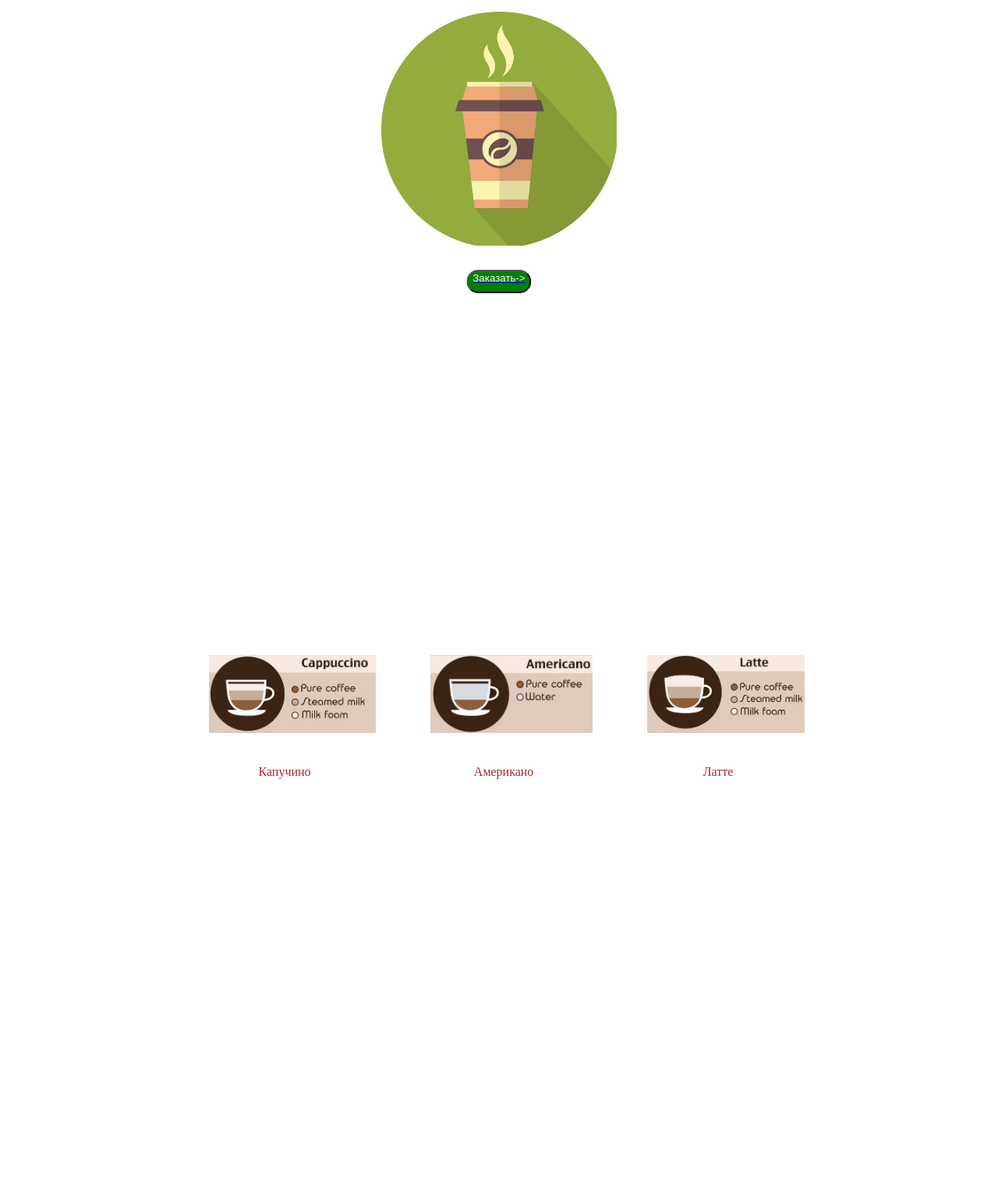
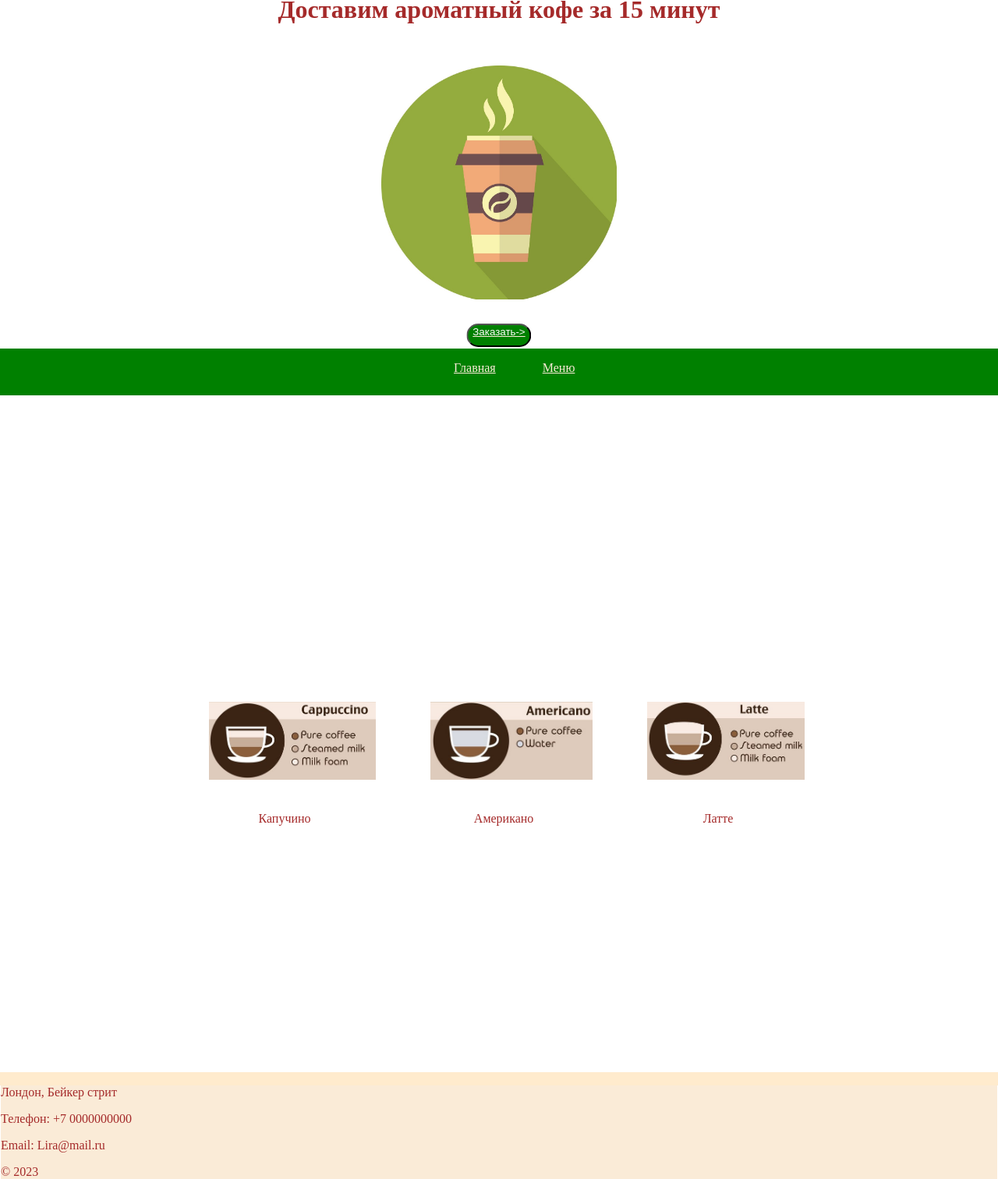
Before and after one commit to LiraUdina/cofe, a plain HTML site: page index.html in a window 1280 px wide. Shown: the part 305-1817 px from the top of the page at 78% size. Before the commit the page ends 1620 px from the top, so only its background shows below. Drawn offline with Linux system fonts and the light colour scheme.

Commit message:
Готово

```diff
--- a/index.html
+++ b/index.html
@@ -4,9 +4,15 @@
         <meta name="viewport" content="width=device-width, initial-scale=1.0, maximum-scale=1.0, user-scalable=no">
         <link href="str1.css" rel="stylesheet">
         <link rel="stylesheet" href="str2.css">
+        <link href="menu.css" rel="stylesheet">
+        <link href="podval.css" rel="stylesheet">
     </head>
+    <div class="menu"><ul>
+        <li><a href="#str1.css">Главная</a></li>
+        <li><a href="#str2.css">Меню</a></li>
+      </ul></div>
     <body>
-    <div class="block str1">
+    <div class="block str1" id="str1.css">
     <h1 class="text">Доставим ароматный кофе за 15 минут</h1>
     <img src="cofe.jpg">
     <a href="#str2.css"><button class="knopka">Заказать-></button> </a>
@@ -19,5 +25,11 @@
        <li><img src="лат.jpg">
        <p>Латте</p></li></ul>
     </div>
+    <footer>
+      <div><p>Лондон, Бейкер стрит</p>
+          <p>Телефон: +7 0000000000</p>
+          <p>Email: Lira@mail.ru</p>
+          <p>© 2023</p></div>
+      </footer>
     </body>
     </html>
--- /dev/null
+++ b/menu.css
@@ -0,0 +1,21 @@
+
+:root {--color5: antiquewhite;;}
+a {
+    color: var(--color5) }
+.menu {
+    height: 60px;
+    background-color: green;
+    position: sticky;
+    top: 94%;
+    text-align: center;
+    bottom: 20px;}
+.menu ul {
+    list-style-type: none;
+    display: flex;
+    text-align: center;
+    margin-left: 40%;}
+.menu ul li {
+    padding-right: 30px;
+    padding-left: 30px;}
+@media (min-width:768px)
+{.menu{display: flex}}
--- /dev/null
+++ b/podval.css
@@ -0,0 +1,10 @@
+:root {--color4:brown; }
+footer {
+    background-color: blanchedalmond;
+    padding: 1px;
+    height: 15px;
+    margin-bottom: 10px;}
+footer div {
+    background-color: antiquewhite;
+    color: var(--color4);}
+@media (min-width:768px) {.podval{display: flex}}
--- a/str1.css
+++ b/str1.css
@@ -2,21 +2,20 @@ body {margin: 0;}
 :root {--color1: brown;
        --color2: green;}
 .str1 {
-        display: flex;
-        flex-direction: column;
-        justify-content: center;
-        align-items: center;
-    height: 100vh;}
+    display: flex;
+    flex-direction: column;
+    justify-content: center;
+    align-items: center;
+    height:100vh;}
 .text {
     display: flex;
     color: var(--color1);
     position: relative;
     height: 30px;
-    margin-top: 70px;
+    margin-top: 10%;
     align-items: center;
     text-align: center;
-    padding: 25px;
-}
+    padding: 5px;}
 .str1 img {display: block;
     margin: 30px;
     height: 300px;}
@@ -32,5 +31,5 @@ body {margin: 0;}
     color: rgb(253, 252, 251);
     transition: background-color 1s ease;}
 .knopka:hover {
-  background-color:  rgb(177,149,118);}
-  @media (min-width:768px) {.str1 ul{display: flex}}
+     background-color:  rgb(177,149,118);}
+  @media (min-width:768px) {.str1 {display: flex}}
```
